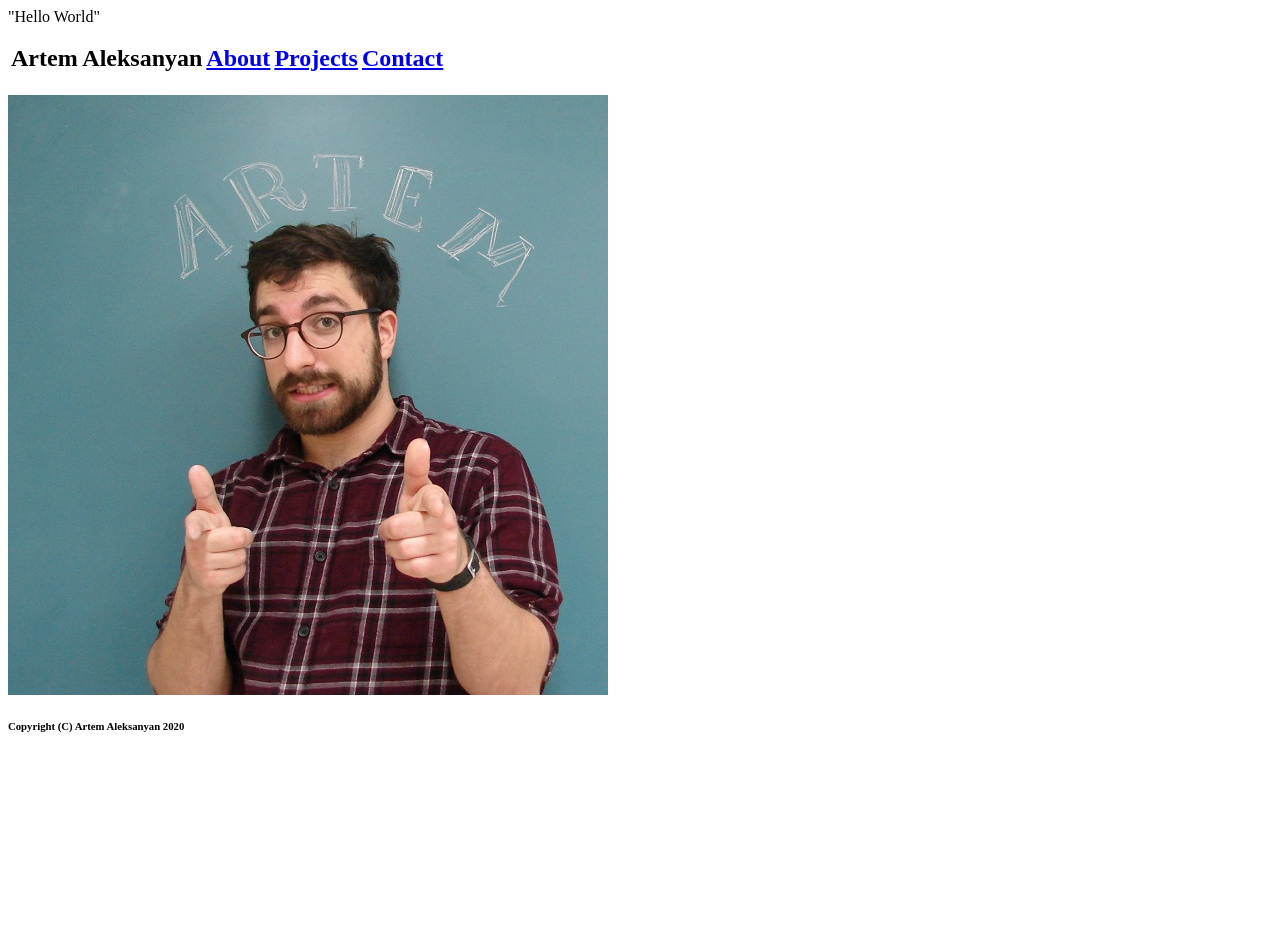
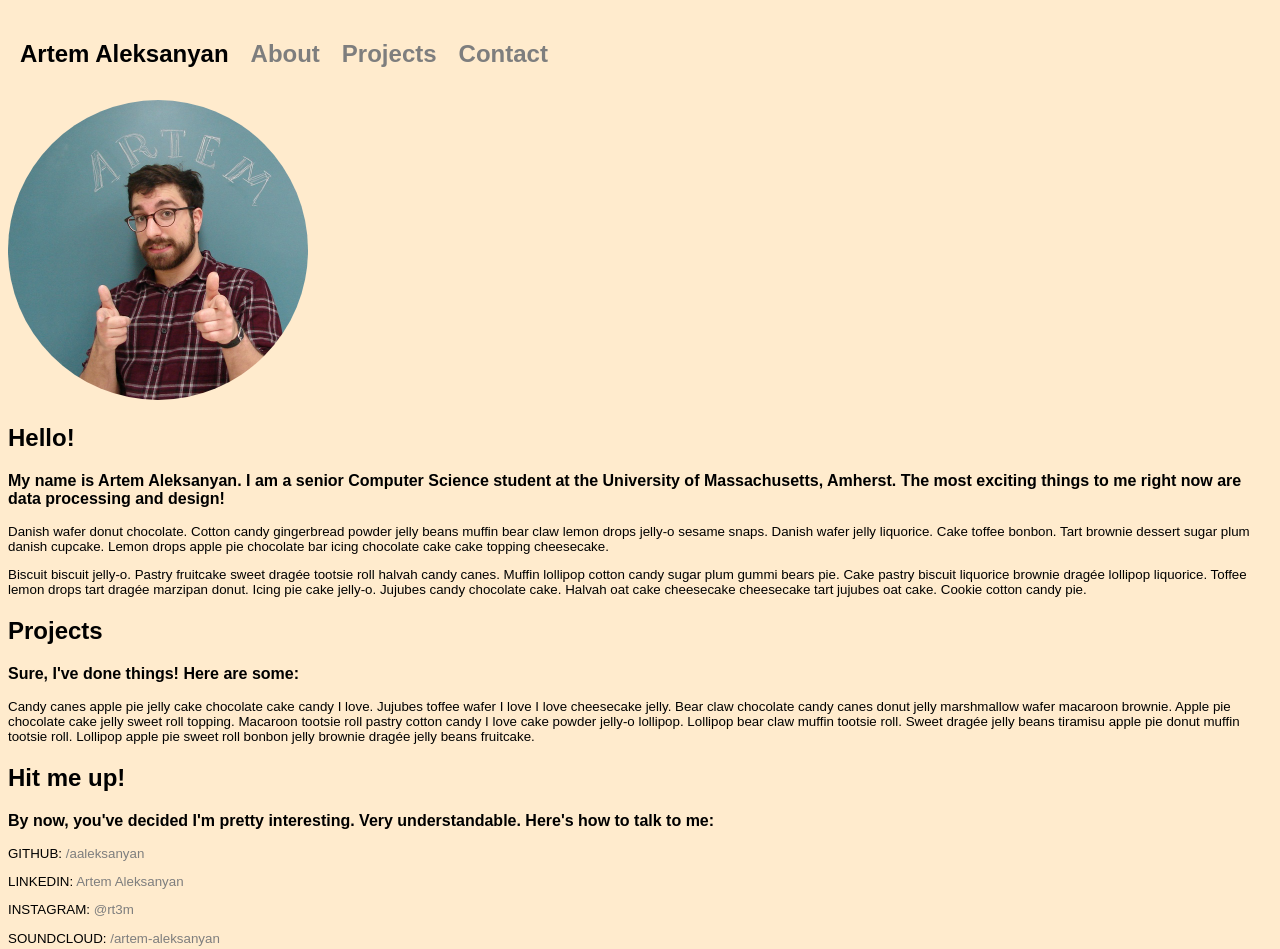
Before and after one commit to aaleksanyan/aaleksanyan.github.io, a plain HTML site: page index.html in a window 1280 px wide. Shown: the top 949 px of the page. Before the commit the page ends 800 px from the top, so only its background shows below. Drawn offline with Linux system fonts and the light colour scheme.

Commit message:
Made big content changes to index.html and styles.css.

```diff
--- a/index.html
+++ b/index.html
@@ -1,7 +1,12 @@
-<p>"Hello World"</p>
+<!DOCTYPE html>
+<html>
+<head>
+	<link rel="stylesheet" href="styles.css">
+</head>
+<body>
 <table>
 	<tr>
-		<th><h2>Artem Aleksanyan</h2></th>
+		<th><h2 style="text-decoration-color:#000000">Artem Aleksanyan</h2></th>
 		<th><h2><a href="#Profile">About</a></h2></th>
 		<th><h2><a href="#Projects">Projects</a></h2></th>
 		<th><h2><a href="#Contact">Contact</a></h2></th>
@@ -9,12 +14,28 @@
 </table>
 <div id="Profile">
 	<!--GOES HERE: Name, Picture, some info - whatever. -->
-	<img src="/artem.JPG" style="horizantal-align:center;">
+	<img width="300px" src="artem.JPG" style="align:center;">
+	<h2>Hello!</h2>
+	<p class="headp">My name is Artem Aleksanyan. I am a senior Computer Science student at the University of Massachusetts, Amherst. The most exciting things to me right now are data processing and design!</p>
+	<p>Danish wafer donut chocolate. Cotton candy gingerbread powder jelly beans muffin bear claw lemon drops jelly-o sesame snaps. Danish wafer jelly liquorice. Cake toffee bonbon. Tart brownie dessert sugar plum danish cupcake. Lemon drops apple pie chocolate bar icing chocolate cake cake topping cheesecake.</p>
+	<p>Biscuit biscuit jelly-o. Pastry fruitcake sweet dragée tootsie roll halvah candy canes. Muffin lollipop cotton candy sugar plum gummi bears pie. Cake pastry biscuit liquorice brownie dragée lollipop liquorice. Toffee lemon drops tart dragée marzipan donut. Icing pie cake jelly-o. Jujubes candy chocolate cake. Halvah oat cake cheesecake cheesecake tart jujubes oat cake. Cookie cotton candy pie.</p>
 </div>
 <div id="Projects">
 	<!--GOES HERE: Projects, shown in a creative way. Links? Pics? -->
+	<h2>Projects</h2>
+	<p class="headp">Sure, I've done things! Here are some:</p>
+	<p>Candy canes apple pie jelly cake chocolate cake candy I love. Jujubes toffee wafer I love I love cheesecake jelly. Bear claw chocolate candy canes donut jelly marshmallow wafer macaroon brownie. Apple pie chocolate cake jelly sweet roll topping. Macaroon tootsie roll pastry cotton candy I love cake powder jelly-o lollipop. Lollipop bear claw muffin tootsie roll. Sweet dragée jelly beans tiramisu apple pie donut muffin tootsie roll. Lollipop apple pie sweet roll bonbon jelly brownie dragée jelly beans fruitcake.</p>
 </div>
 <div id="Contact">
 	<!--GOES HERE: Contact info. Email. NOT my Twitter. Maybe my IG. Music stuff, SC. -->
+	<h2>Hit me up!</h2>
+	<p class="headp">By now, you've decided I'm pretty interesting. Very understandable. Here's how to talk to me:</p>
+	<p>GITHUB: <a href="https://github.com/aaleksanyan/">/aaleksanyan</a></p>
+	<p>LINKEDIN: <a href="https://www.linkedin.com/in/artem-aleksanyan-01b7b9131/">Artem Aleksanyan</a></p>
+	<p>INSTAGRAM: <a href="https://www.instagram.com/rt3m/">@rt3m</a></p>
+	<p>SOUNDCLOUD: <a href="https://soundcloud.com/artem-aleksanyan">/artem-aleksanyan</a></p>
+
 </div>
 <h6>Copyright (C) Artem Aleksanyan 2020</h6>
+</body>
+</html>
--- /dev/null
+++ b/styles.css
@@ -0,0 +1,51 @@
+stuff {
+    rules: here;
+}
+
+html {
+    background-color: blanchedalmond;
+}
+
+h2 {
+    font-family: Arial, Helvetica, sans-serif;
+    text-decoration-color: #7E7E7E;
+}
+
+h6 {
+    font-family: Arial, Helvetica, sans-serif;
+    font-size: smaller;
+}
+
+th {
+    padding: 10px;
+}
+
+p {
+    font-size: smaller;
+    text-decoration-color: #7e7e7e;
+    font-family: Arial, Helvetica, sans-serif;
+}
+
+p.headp {
+    font-size: medium;
+    font-weight: bold;
+    text-decoration-color: black;
+    font-family: Arial, Helvetica, sans-serif;
+}
+
+#Profile {
+    align-items: center;
+}
+
+img {
+    border-radius: 50%;
+}
+
+a:link, a:visited{
+    color: #7E7E7E;
+    text-decoration: none;
+}
+
+a:hover {
+    color: #535353;
+}
```
